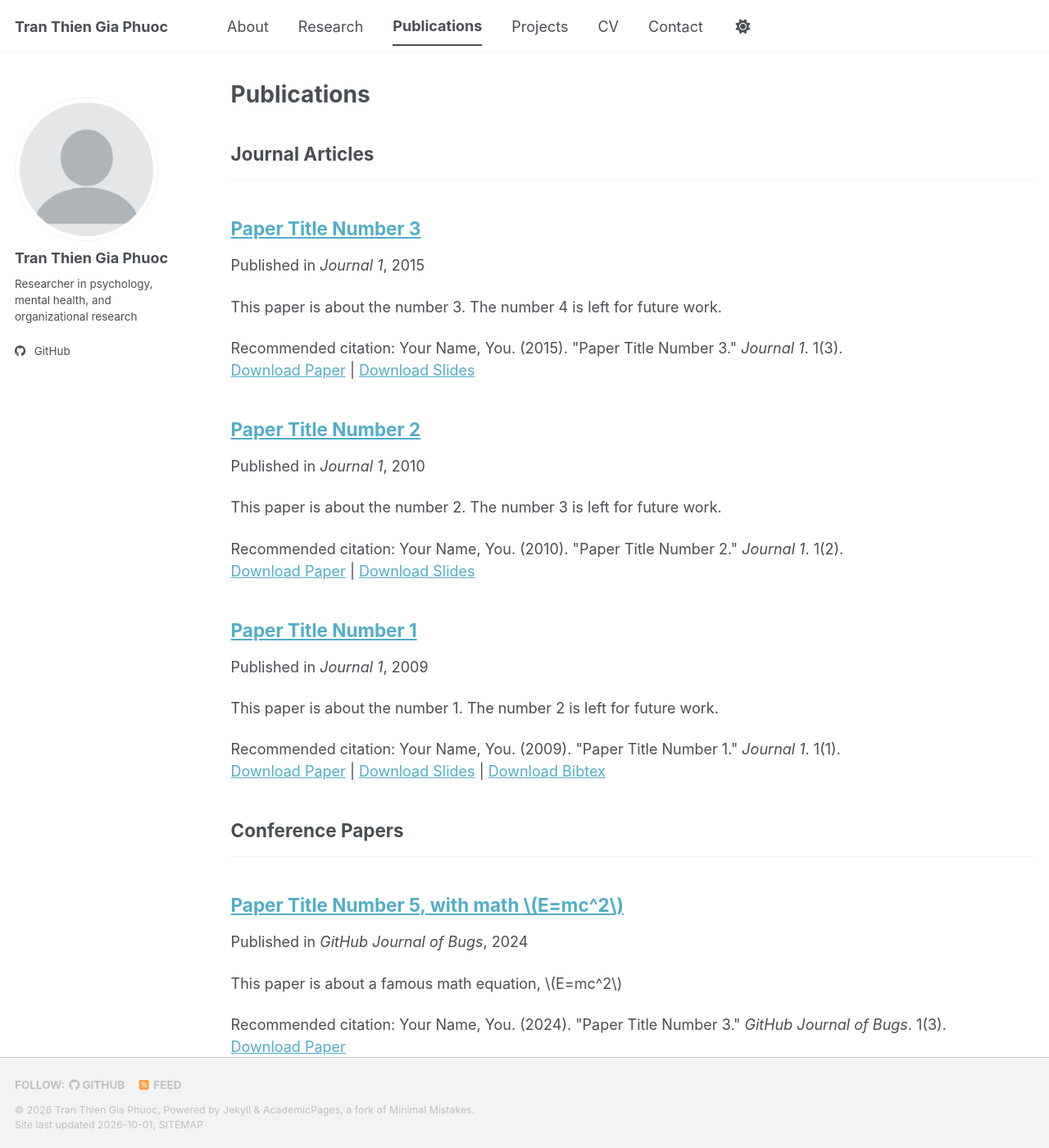
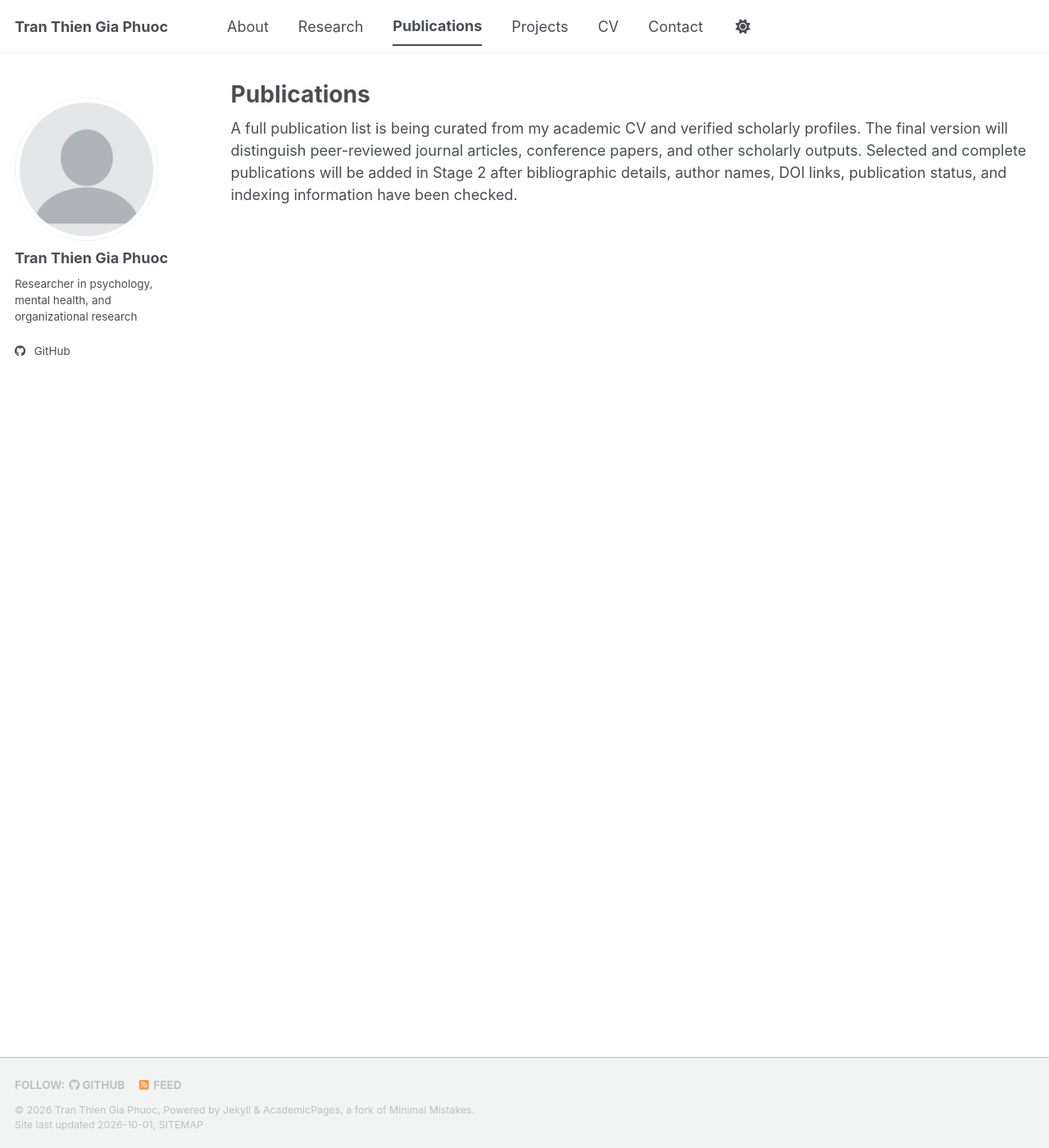
Before and after one commit to ttgpPsychMH/ttgpPsychMH.github.io, a Jekyll site: the page built from _pages/publications.html, in a window 1280 px wide and 1400 px high. Shown: the whole window at 82% size. Built offline with Jekyll 4.4.1, drawn with Linux system fonts in a browser that asks for light colours; a style sheet for code colours, icons or effects is not loaded; some of the changed text lies outside the part shown.

Commit message:
Replace sample Publications page with Stage 1 placeholder

```diff
--- a/_pages/publications.html
+++ b/_pages/publications.html
@@ -5,29 +5,6 @@ permalink: /publications/
 author_profile: true
 ---
 
-{% if site.author.googlescholar %}
-  <div class="wordwrap">You can also find my articles on <a href="{{site.author.googlescholar}}">my Google Scholar profile</a>.</div>
-{% endif %}
+A full publication list is being curated from my academic CV and verified scholarly profiles. The final version will distinguish peer-reviewed journal articles, conference papers, and other scholarly outputs.
 
-{% include base_path %}
-
-<!-- New style rendering if publication categories are defined -->
-{% if site.publication_category %}
-  {% for category in site.publication_category  %}
-    {% assign title_shown = false %}
-    {% for post in site.publications reversed %}
-      {% if post.category != category[0] %}
-        {% continue %}
-      {% endif %}
-      {% unless title_shown %}
-        <h2>{{ category[1].title }}</h2><hr />
-        {% assign title_shown = true %}
-      {% endunless %}
-      {% include archive-single.html %}
-    {% endfor %}
-  {% endfor %}
-{% else %}
-  {% for post in site.publications reversed %}
-    {% include archive-single.html %}
-  {% endfor %}
-{% endif %}
+Selected and complete publications will be added in Stage 2 after bibliographic details, author names, DOI links, publication status, and indexing information have been checked.
```
